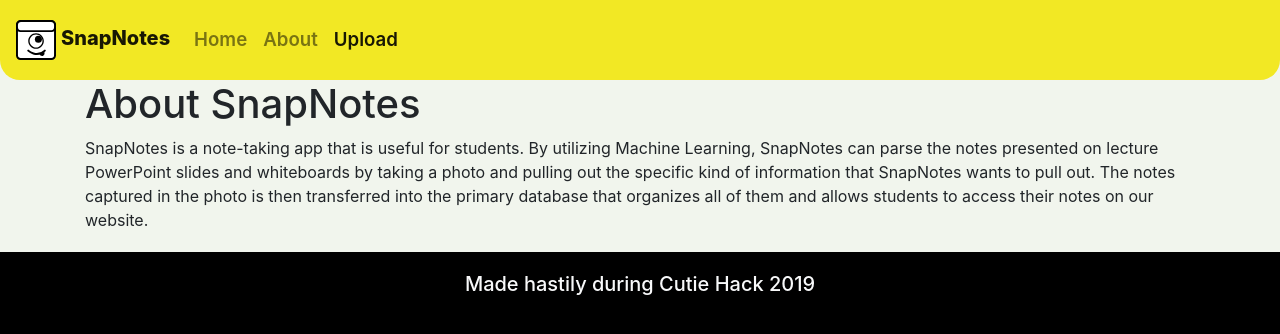
After one commit to hbg/snapnotes-web, a Flask app: page /about in a window 1280 px wide. The commit adds this page. Shown: the top 334 px of the page. Run offline with Flask 2, Linux system fonts and the light colour scheme; some libraries are stand-ins or nearby versions.

Commit message:
Secure webapp

```diff
--- a/app.py
+++ b/app.py
@@ -5,7 +5,7 @@ import pyrebase
 from flask_wtf.csrf import CSRFProtect
 
 config = {
-        "apiKey": "AIzaSyBOYXs9OOuFDXHIx6XyOh1a7xrDpcbf6Ls",
+        "apiKey": os.environ.get("API_KEY"),
         "authDomain": "snapnotes-258517.firebaseapp.com",
         "databaseURL": "https://snapnotes-258517.firebaseio.com",
         "storageBucket": "snapnotes-258517.appspot.com",
@@ -53,6 +53,10 @@ def home():
     return render_template("index.html", courses=courses, home=True)
 
 
+@app.route('/about')
+def about():
+    return render_template("about.html")
+
 @app.route('/view_note/<course_name>/<class_title>')
 def view(course_name, class_title):
     _class = db.child("courses").child(course_name).child(class_title).get()
--- /dev/null
+++ b/templates/about.html
@@ -0,0 +1,9 @@
+{% extends "partials/base.html" %}
+{% block content %}
+    <div class="container">
+        <h1>About SnapNotes</h1>
+        <p>
+        SnapNotes is a note-taking app that is useful for students. By utilizing Machine Learning, SnapNotes can parse the notes presented on lecture PowerPoint slides and whiteboards by taking a photo and pulling out the specific kind of information that SnapNotes wants to pull out. The notes captured in the photo is then transferred into the primary database that organizes all of them and allows students to access their notes on our website.
+        </p>
+    </div>
+{% endblock %}
--- a/templates/partials/base.html
+++ b/templates/partials/base.html
@@ -42,6 +42,9 @@
       <li class="nav-item {% if home %}active{% endif %}">
         <a class="nav-link" href="/">Home</a>
       </li>
+     <li class="nav-item {% if about %}active{% endif %}">
+        <a class="nav-link" href="/about">About</a>
+      </li>
       <li class="nav-item {% if not home %}active{% endif %}">
         <a class="nav-link" href="/upload">Upload</a>
       </li>
```
